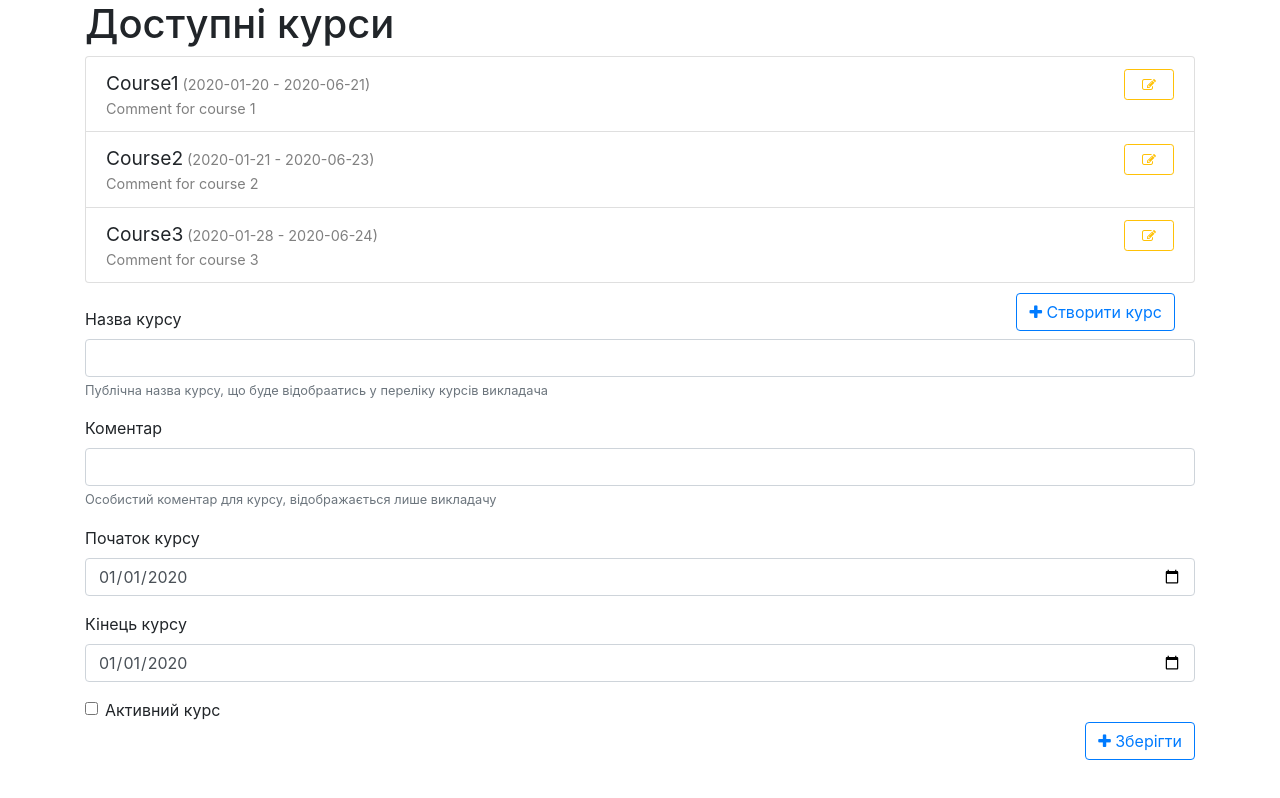
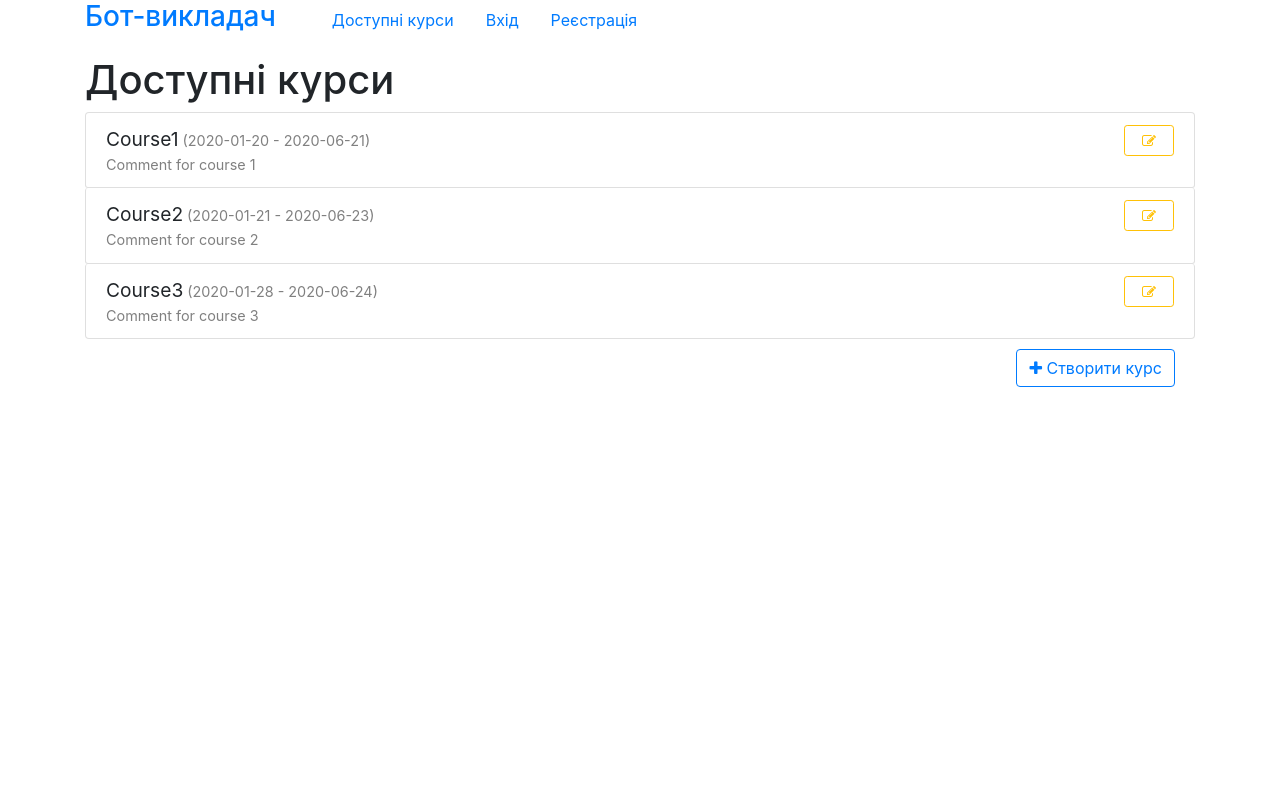
Before and after one commit to NarbiD/sc-teacher-frontend, a React (Create React App) app: page /courses in a window 1280 px wide. Built offline with nearby package versions, Linux system fonts and the light colour scheme.

Commit message:
added routing

```diff
--- a/src/components/app/App.js
+++ b/src/components/app/App.js
@@ -2,6 +2,9 @@ import React from 'react';
 import './App.css';
 
 import AvailableCourses from '../available-courses/available-courses';
+import Header from '../header/header';
+
+import { BrowserRouter as Router, Route } from 'react-router-dom';
 import CreateCourse from '../create-course/create-course';
 
 export default class App extends React.Component {
@@ -27,15 +30,39 @@ export default class App extends React.Component {
       entry
     ];
     this.setState({items: currentItems});
-    console.log(this.state.items);
   };
+
+  createCourse() {
+    return
+  }
 
   render(){
     return (
       <div className="App">
-        <AvailableCourses items={this.state.items} />
-        <br />
-        <CreateCourse onCreate={ (item) => this.addItem(item) } />
+        <Router>
+          <Header />
+          <Route path="/"
+                 render={ () => <h2>Welcome</h2> }
+                 exact />
+          <Route path="/courses/"
+                 render={ () =>
+                  <AvailableCourses
+                    items={this.state.items}
+                  /> }
+                 exact />
+          <Route path="/create-course/"
+                 render={ () =>
+                  <CreateCourse
+                    onCreate={ (item) => this.addItem(item) }
+                  /> }
+                  exact />
+          <Route path="/sign-in/>"
+                 render={ () => <h2>Авторизація викладача</h2> }
+                 />
+          <Route path="/sign-in/>"
+                 render={ () => <h2>Реєстрація нового викладача</h2> }
+                 />
+        </Router>
       </div>
     );
   }
--- a/src/components/available-courses/available-courses.js
+++ b/src/components/available-courses/available-courses.js
@@ -3,12 +3,12 @@ import CourseList from './course-list/course-list';
 import CreateCourse from './create-course/create-course';
 import Title from './title/title';
 
-const AvailableCourses = ({ items }) => {
+const AvailableCourses = ({ items, onCreate }) => {
     return (
         <div>
             <Title />
             <CourseList items={ items } />
-            <CreateCourse />
+            <CreateCourse onCreate={ onCreate } />
         </div>
     );
 }
--- a/src/components/available-courses/create-course/create-course.js
+++ b/src/components/available-courses/create-course/create-course.js
@@ -1,13 +1,15 @@
 import React from 'react';
+
+import { Link } from 'react-router-dom'
 
 import './create-course.css'
 
 const CreateCourse = () => {
-    return <button type="button"
-                 className="btn btn-outline-primary float-right create-course-button">
-                     <span className="fa fa-plus"></span>
-                     <span> Створити курс</span>
-            </button>
+    return <Link to="/create-course/"
+                className="btn btn-outline-primary float-right create-course-button">
+                    <span className="fa fa-plus"></span>
+                    <span> Створити курс</span>
+            </Link>
 }
 
 export default CreateCourse;
--- a/src/components/course-form/course-input-from-group/course-form-group.js
+++ b/src/components/course-form/course-input-from-group/course-form-group.js
@@ -1,6 +1,10 @@
 import React, { Component } from 'react';
 
-export default class CourseFormGroup extends Component{
+import {
+	withRouter
+} from 'react-router-dom';
+
+class CourseFormGroup extends Component{
 
     state = {
         label: '',
@@ -22,6 +26,7 @@ export default class CourseFormGroup extends Component{
     onSubmit = (e) => {
         e.preventDefault();
         this.props.onSub(this.state);
+        this.props.history.push("/courses/");
     }
 
     render() {
@@ -85,3 +90,5 @@ export default class CourseFormGroup extends Component{
         </form>)
     };
 };
+
+export default withRouter(CourseFormGroup);
--- /dev/null
+++ b/src/components/header/header.css
@@ -0,0 +1,6 @@
+ul li {
+    list-style: none;
+    margin: 0;
+    padding: .5rem 1rem;
+    border-radius: 3px;
+  }
--- /dev/null
+++ b/src/components/header/header.js
@@ -0,0 +1,29 @@
+import React from 'react';
+import { Link } from 'react-router-dom';
+
+import './header.css';
+
+const Header = () => {
+  return (
+    <div className="header d-flex">
+      <h3>
+        <Link to="/">
+          Бот-викладач
+        </Link>
+      </h3>
+      <ul className="d-flex">
+        <li>
+          <Link to="/courses/">Доступні курси</Link>
+        </li>
+        <li>
+          <Link to="/sign-in">Вхід</Link>
+        </li>
+        <li>
+          <Link to="/sign-up">Реєстрація</Link>
+        </li>
+      </ul>
+    </div>
+  );
+};
+
+export default Header;
```
